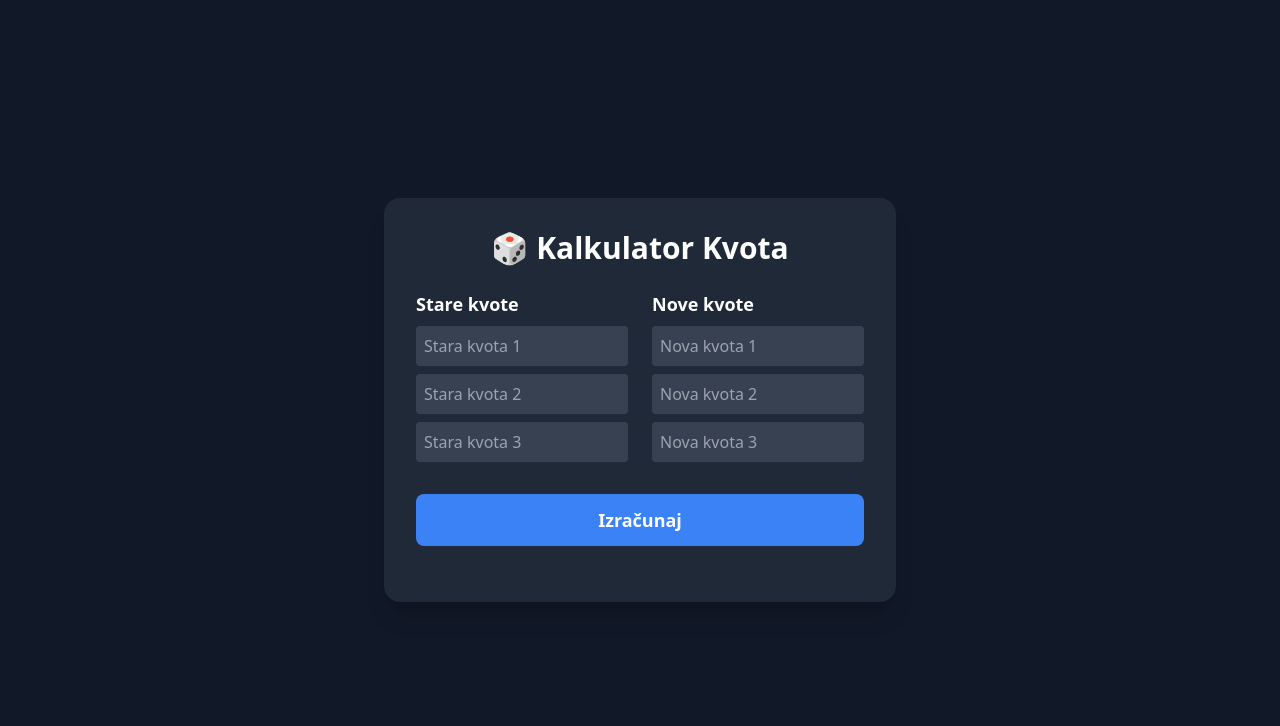
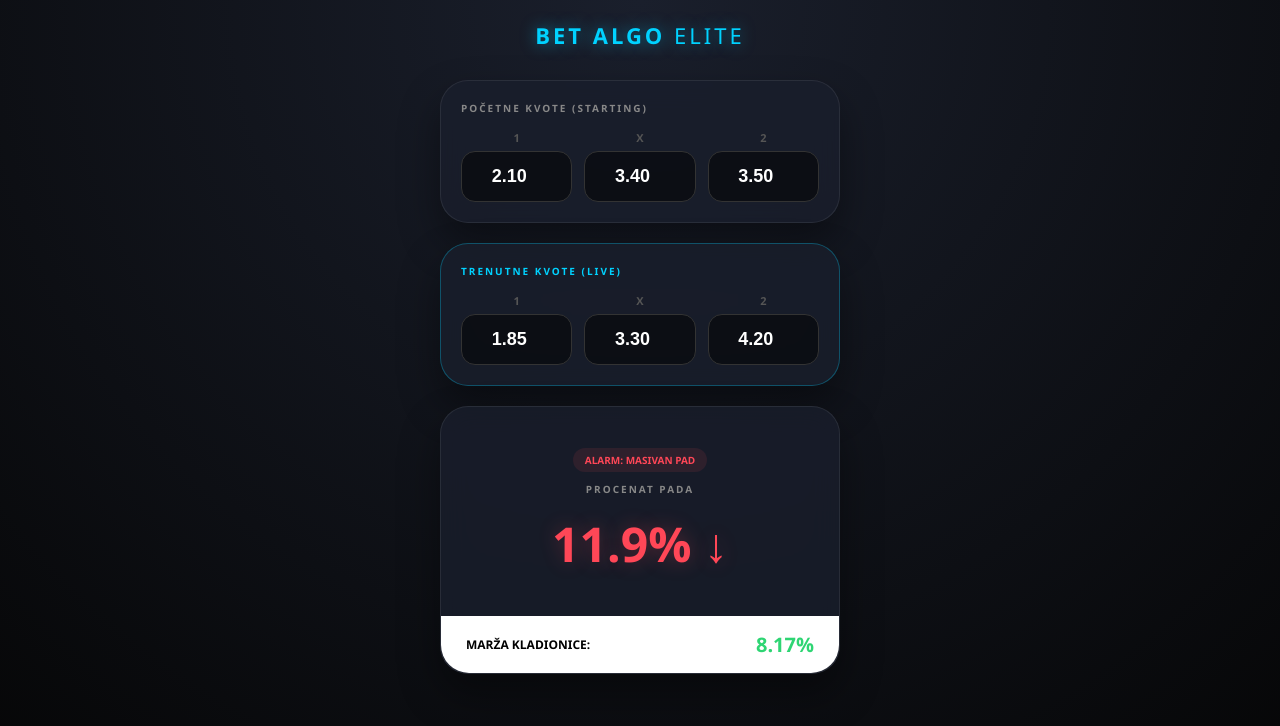
Before and after one commit to mikimikic19801-bot/07.05, a plain HTML site: page index.html in a window 1280 px wide. Drawn offline with nearby package versions, Linux system fonts and the light colour scheme.

Commit message:
Refactor index.html for Bet Algo: Odds Elite

```diff
--- a/index.html
+++ b/index.html
@@ -1,37 +1,181 @@
 <!DOCTYPE html>
 <html lang="sr">
 <head>
-  <meta charset="UTF-8">
-  <meta name="viewport" content="width=device-width, initial-scale=1.0">
-  <title>Kalkulator Kvota</title>
-  <script src="https://cdn.tailwindcss.com"></script>
-  <link rel="manifest" href="manifest.json">
+    <meta charset="UTF-8">
+    <meta name="viewport" content="width=device-width, initial-scale=1.0, maximum-scale=1.0, user-scalable=no">
+    <title>Bet Algo: Odds Elite</title>
+    <link rel="manifest" href="manifest.json">
+    <meta name="theme-color" content="#050505">
+    <link rel="apple-touch-icon" href="icon-192.png">
+    <style>
+        :root {
+            --bg: #050505;
+            --card: rgba(26, 31, 44, 0.8);
+            --accent: #00d2ff;
+            --drop: #ff4757;
+            --win: #2ed573;
+            --text: #ffffff;
+        }
+
+        body {
+            font-family: 'Segoe UI', system-ui, sans-serif;
+            background: var(--bg);
+            background-image: radial-gradient(circle at 50% 0%, #1a1f2c 0%, #050505 100%);
+            color: var(--text);
+            margin: 0; padding: 20px;
+            display: flex; flex-direction: column; align-items: center;
+            min-height: 100vh;
+        }
+
+        .app-container { width: 100%; max-width: 400px; }
+
+        header { text-align: center; margin-bottom: 30px; }
+        header h1 {
+            font-size: 22px; color: var(--accent);
+            text-transform: uppercase; letter-spacing: 3px;
+            text-shadow: 0 0 15px rgba(0, 210, 255, 0.5);
+            margin: 0;
+        }
+
+        .glass-card {
+            background: var(--card);
+            backdrop-filter: blur(15px);
+            border-radius: 28px; padding: 20px;
+            border: 1px solid rgba(255, 255, 255, 0.08);
+            box-shadow: 0 20px 40px rgba(0,0,0,0.4);
+            margin-bottom: 20px;
+            transition: 0.3s ease;
+        }
+
+        .section-label {
+            font-size: 10px; color: #888;
+            text-transform: uppercase; letter-spacing: 2px;
+            margin-bottom: 15px; display: block; font-weight: bold;
+        }
+
+        .odds-grid { display: grid; grid-template-columns: 1fr 1fr 1fr; gap: 12px; }
+
+        .input-group { display: flex; flex-direction: column; text-align: center; }
+        .input-group label { font-size: 11px; margin-bottom: 6px; color: #555; font-weight: 900; }
+
+        input {
+            background: rgba(0,0,0,0.5); border: 1px solid #333;
+            border-radius: 14px; padding: 14px 5px; color: white;
+            font-size: 18px; font-weight: 900; outline: none; text-align: center;
+            transition: 0.3s; width: 100%; box-sizing: border-box;
+        }
+        input:focus { border-color: var(--accent); background: #000; }
+
+        .result-display {
+            text-align: center; padding: 20px;
+        }
+        .drop-val {
+            font-size: 48px; font-weight: 900; color: var(--drop);
+            text-shadow: 0 0 20px rgba(255, 71, 87, 0.3);
+            margin: 10px 0;
+        }
+
+        .footer-stats {
+            background: #fff; border-radius: 0 0 28px 28px;
+            margin: 10px -20px -20px -20px; padding: 15px 25px;
+            display: flex; justify-content: space-between; align-items: center;
+            color: #000;
+        }
+        .margin-label { font-weight: 900; font-size: 12px; text-transform: uppercase; }
+        .margin-val { font-size: 20px; font-weight: 900; color: var(--win); }
+
+        /* Status bar simulacija */
+        .status-badge {
+            background: rgba(0, 210, 255, 0.1);
+            color: var(--accent);
+            padding: 5px 12px; border-radius: 20px;
+            font-size: 10px; font-weight: bold; margin-bottom: 10px;
+            display: inline-block;
+        }
+    </style>
 </head>
-<body class="bg-gray-900 text-white min-h-screen flex items-center justify-center">
+<body>
 
-  <div class="bg-gray-800 p-8 rounded-2xl shadow-xl w-full max-w-lg">
-    <h1 class="text-3xl font-bold text-center mb-6">🎲 Kalkulator Kvota</h1>
+<div class="app-container">
+    <header>
+        <h1>BET ALGO <span style="font-weight: 100;">ELITE</span></h1>
+    </header>
 
-    <div class="grid grid-cols-2 gap-6">
-      <div>
-        <h3 class="text-lg font-semibold mb-2">Stare kvote</h3>
-        <input id="stara1" type="number" step="0.01" class="w-full p-2 mb-2 rounded bg-gray-700 text-white" placeholder="Stara kvota 1">
-        <input id="stara2" type="number" step="0.01" class="w-full p-2 mb-2 rounded bg-gray-700 text-white" placeholder="Stara kvota 2">
-        <input id="stara3" type="number" step="0.01" class="w-full p-2 mb-2 rounded bg-gray-700 text-white" placeholder="Stara kvota 3">
-      </div>
-      <div>
-        <h3 class="text-lg font-semibold mb-2">Nove kvote</h3>
-        <input id="nova1" type="number" step="0.01" class="w-full p-2 mb-2 rounded bg-gray-700 text-white" placeholder="Nova kvota 1">
-        <input id="nova2" type="number" step="0.01" class="w-full p-2 mb-2 rounded bg-gray-700 text-white" placeholder="Nova kvota 2">
-        <input id="nova3" type="number" step="0.01" class="w-full p-2 mb-2 rounded bg-gray-700 text-white" placeholder="Nova kvota 3">
-      </div>
+    <div class="glass-card">
+        <span class="section-label">Početne kvote (Starting)</span>
+        <div class="odds-grid">
+            <div class="input-group"><label>1</label><input type="number" id="o1" value="2.10" step="0.01" oninput="calc()"></div>
+            <div class="input-group"><label>X</label><input type="number" id="oX" value="3.40" step="0.01" oninput="calc()"></div>
+            <div class="input-group"><label>2</label><input type="number" id="o2" value="3.50" step="0.01" oninput="calc()"></div>
+        </div>
     </div>
 
-    <button onclick="izracunaj()" class="w-full mt-6 py-3 bg-blue-500 hover:bg-blue-600 rounded-lg text-lg font-bold transition">Izračunaj</button>
+    <div class="glass-card" style="border: 1px solid rgba(0, 210, 255, 0.3);">
+        <span class="section-label" style="color: var(--accent);">Trenutne kvote (Live)</span>
+        <div class="odds-grid">
+            <div class="input-group"><label>1</label><input type="number" id="n1" value="1.85" step="0.01" oninput="calc()"></div>
+            <div class="input-group"><label>X</label><input type="number" id="nX" value="3.30" step="0.01" oninput="calc()"></div>
+            <div class="input-group"><label>2</label><input type="number" id="n2" value="4.20" step="0.01" oninput="calc()"></div>
+        </div>
+    </div>
 
-    <div id="rezultat" class="mt-6 text-center text-xl font-semibold"></div>
-  </div>
+    <div class="glass-card">
+        <div class="result-display">
+            <span class="status-badge" id="statusText">PRIMEĆEN PAD KVOTE</span>
+            <div class="section-label">Procenat Pada</div>
+            <div id="dropResult" class="drop-val">11.9% ↓</div>
+        </div>
 
-  <script src="app.js"></script>
+        <div class="footer-stats">
+            <div class="margin-label">Marža Kladionice:</div>
+            <div id="newMargin" class="margin-val">4.85%</div>
+        </div>
+    </div>
+</div>
+
+<script>
+    function calc() {
+        const o1 = parseFloat(document.getElementById('o1').value) || 0;
+        const oX = parseFloat(document.getElementById('oX').value) || 0;
+        const o2 = parseFloat(document.getElementById('o2').value) || 0;
+
+        const n1 = parseFloat(document.getElementById('n1').value) || 0;
+        const nX = parseFloat(document.getElementById('nX').value) || 0;
+        const n2 = parseFloat(document.getElementById('n2').value) || 0;
+
+        // Marža
+        const margin = ((1/n1 + 1/nX + 1/n2) - 1) * 100;
+        document.getElementById('newMargin').innerText = margin.toFixed(2) + "%";
+
+        // Padovi
+        const d1 = ((o1 - n1) / o1) * 100;
+        const dX = ((oX - nX) / oX) * 100;
+        const d2 = ((o2 - n2) / o2) * 100;
+        const maxDrop = Math.max(d1, dX, d2);
+
+        const dropEl = document.getElementById('dropResult');
+        const statusEl = document.getElementById('statusText');
+
+        dropEl.innerText = maxDrop.toFixed(1) + "% " + (maxDrop > 0 ? "↓" : "↑");
+
+        if(maxDrop > 10) {
+            dropEl.style.color = "var(--drop)";
+            statusEl.innerText = "ALARM: MASIVAN PAD";
+            statusEl.style.background = "rgba(255, 71, 87, 0.1)";
+            statusEl.style.color = "var(--drop)";
+        } else {
+            dropEl.style.color = "var(--accent)";
+            statusEl.innerText = "STABILNE KVOTE";
+            statusEl.style.background = "rgba(0, 210, 255, 0.1)";
+            statusEl.style.color = "var(--accent)";
+        }
+    }
+    calc();
+
+    // Register Service Worker za rad bez interneta
+    if ('serviceWorker' in navigator) {
+        navigator.serviceWorker.register('sw.js');
+    }
+</script>
 </body>
 </html>
```
